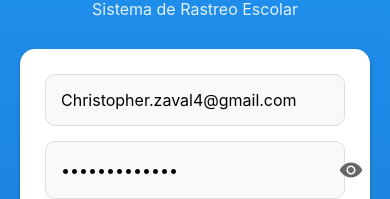
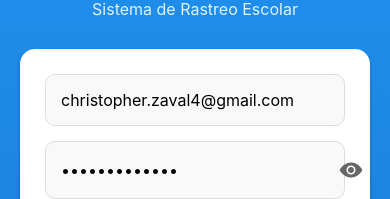
Before and after one commit to Christopherzavala/Furgokid-app, a React Native app: screen /Login in a window 390 px wide. Shown: the part 243-442 px from the top of the page. Built offline with nearby package versions, Linux system fonts and the light colour scheme; no server answers.

Commit message:
Fix email casing in LoginScreen component

```diff
--- a/src/screens/LoginScreen.js
+++ b/src/screens/LoginScreen.js
@@ -19,8 +19,7 @@ import useAuth from '../hooks/useAuth';
 import { handleFirebaseError } from '../utils/errorHandler';
 
 const LoginScreen = ({ navigation }) => {
-  const [email, setEmail] = useState('Christopher.zaval4@gmail.com');
-  const [password, setPassword] = useState('Chrisdaniel94');
+ const [email, setEmail] = useState('christopher.zaval4@gmail.com');  const [password, setPassword] = useState('Chrisdaniel94');
   const [confirmPassword, setConfirmPassword] = useState('');
   const [isSignUp, setIsSignUp] = useState(false);
   const [role, setRole] = useState('parent'); // 'parent' or 'driver'
```
